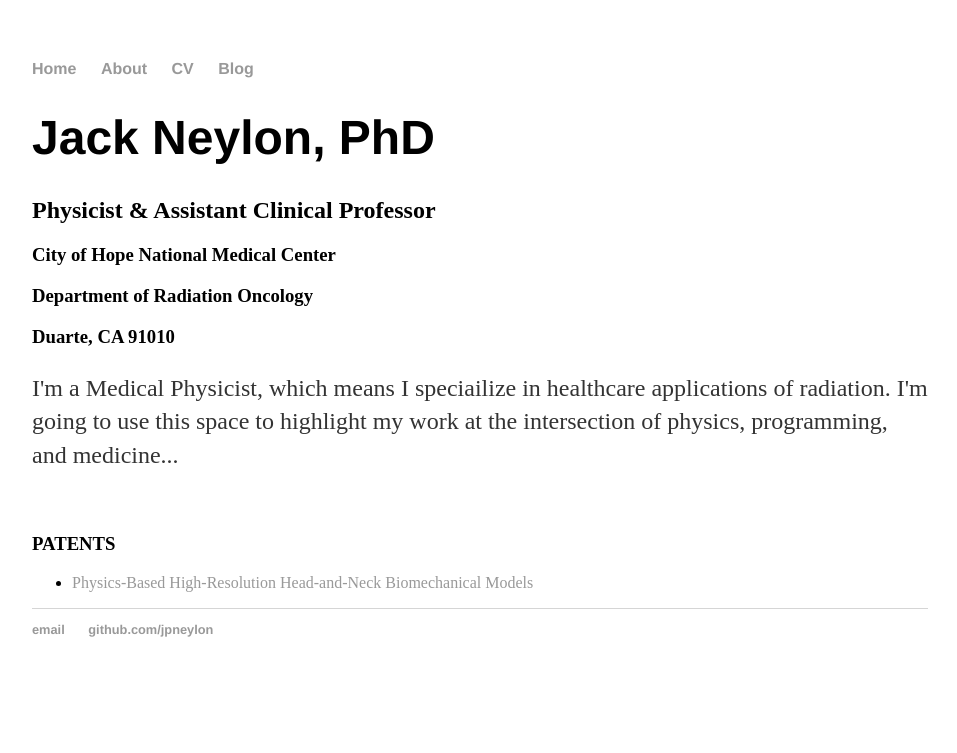
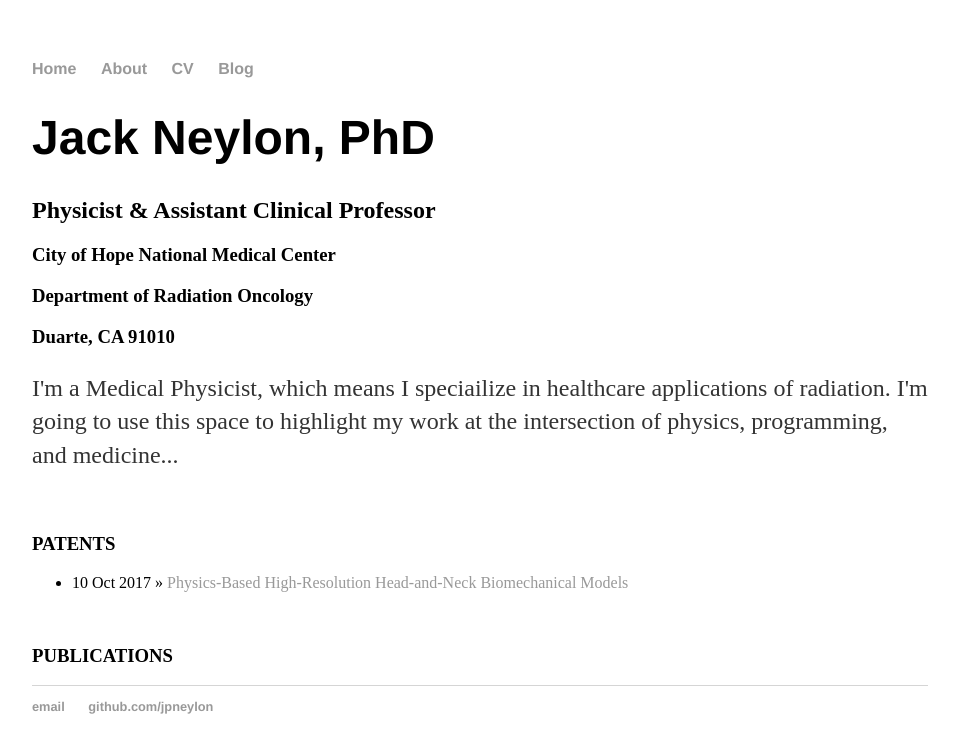
Before and after one commit to jpneylon/jpneylon.github.io, a Jekyll site: the page built from cv/index.html, in a window 1280 px wide. Shown: the top 753 px of the page, without its empty margins (160-1117 px from the left). Built offline with Jekyll 4.4.1, drawn with Linux system fonts in a browser that asks for light colours.

Commit message:
Update index.html

```diff
--- a/cv/index.html
+++ b/cv/index.html
@@ -18,8 +18,21 @@ title: Jack Neylon, PhD
 			{% assign patents = site.patents | sort: 'id' %}
 			{% for patent in site.patents %}
 			<li>
-				<a href="{{ patent.url }}" title="{{ patent.title }}">{{ patent.title }}</a>
+				<span>{{ patent.issued | date_to_string }}</span> » <a href="{{ patent.url }}" title="{{ patent.title }}">{{ patent.title }}</a>
 			</li>
 			{% endfor %}
 		</ul>
 	</div>
+
+	<div class="publication-section">
+		<br>
+		<h3>PUBLICATIONS</h3>
+		<ul class="publications">
+			{% assign publications = site.publications | sort: 'published' %}
+			{% for publication in site.publications %}
+			<li>
+				<span>{{ publication.published | date_to_string }}</span> » <a href="{{ publication.url }}" title="{{ publication.title }}">{{ patent.title }}</a>
+			</li>
+			{% endfor %}
+		</ul>
+	</div>
```
